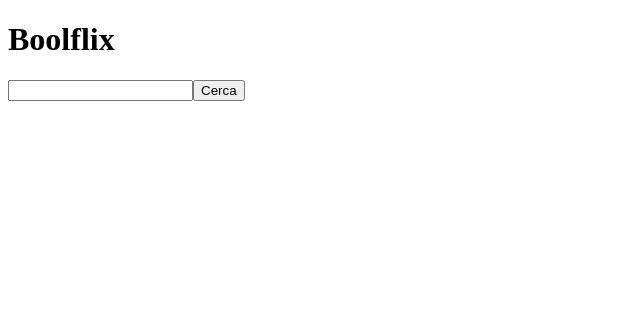
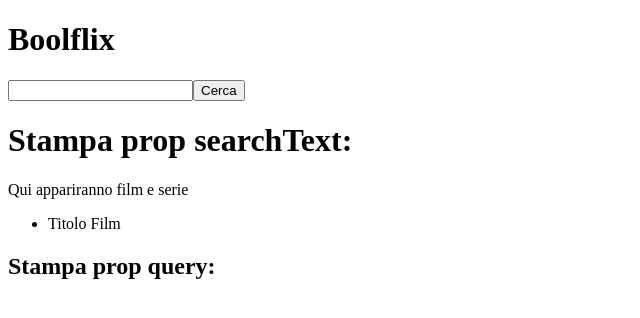
Before and after one commit to Eliana-Abate/vue-boolflix, a Vue app: page / in a window 1280 px wide. Shown: the top 318 px of the page, without its empty margins (0-640 px from the left). Built offline with nearby package versions, Linux system fonts and the light colour scheme; no server answers.

Commit message:
emit from Header to App

```diff
--- a/src/App.vue
+++ b/src/App.vue
@@ -1,16 +1,22 @@
 <template>
   <div id="app">
     <Header />
+    <main>
+      <Films @searchedFilm="getFilmApi" />
+      <h2>Stampa prop query:{{ query }}</h2>
+    </main>
   </div>
 </template>
 
 <script>
 import axios from "axios";
 import Header from "@/components/Header.vue";
+import Films from "@/components/Films.vue";
 export default {
   name: "App",
   components: {
     Header,
+    Films,
   },
   data() {
     return {
@@ -22,7 +28,12 @@ export default {
       },
     };
   },
-  methods: {},
+  methods: {
+    getFilmApi(film) {
+      this.movie.original_title = film;
+      this.query = film;
+    },
+  },
   created() {
     axios
       .get(
--- /dev/null
+++ b/src/components/FilmCard.vue
@@ -0,0 +1,16 @@
+<template>
+  <div class="card">
+    <ul>
+      <li>Titolo Film</li>
+    </ul>
+  </div>
+</template>
+
+<script>
+export default {
+  name: "FilmCard",
+};
+</script>
+
+<style>
+</style>
--- /dev/null
+++ b/src/components/Films.vue
@@ -0,0 +1,20 @@
+<template>
+  <section>
+    <div>Qui appariranno film e serie</div>
+    <FilmCard />
+  </section>
+</template>
+
+<script>
+import FilmCard from "@/components/FilmCard.vue";
+export default {
+  name: "Films",
+  components: {
+    FilmCard,
+  },
+  methods: {},
+};
+</script>
+
+<style>
+</style>
--- a/src/components/Header.vue
+++ b/src/components/Header.vue
@@ -2,7 +2,7 @@
   <header>
     <h1>Boolflix</h1>
     <Search @inputSearch="getSearchTerm" />
-    <h1>{{ searchText }}</h1>
+    <h1>Stampa prop searchText: {{ searchText }}</h1>
   </header>
 </template>
 
@@ -21,6 +21,7 @@ export default {
   methods: {
     getSearchTerm(search) {
       this.searchText = search;
+      this.$emit("searchedFilm", this.searchText);
     },
   },
 };
```
Also changed, not shown: 5 other files (tests, documents, lock files or other folders).
